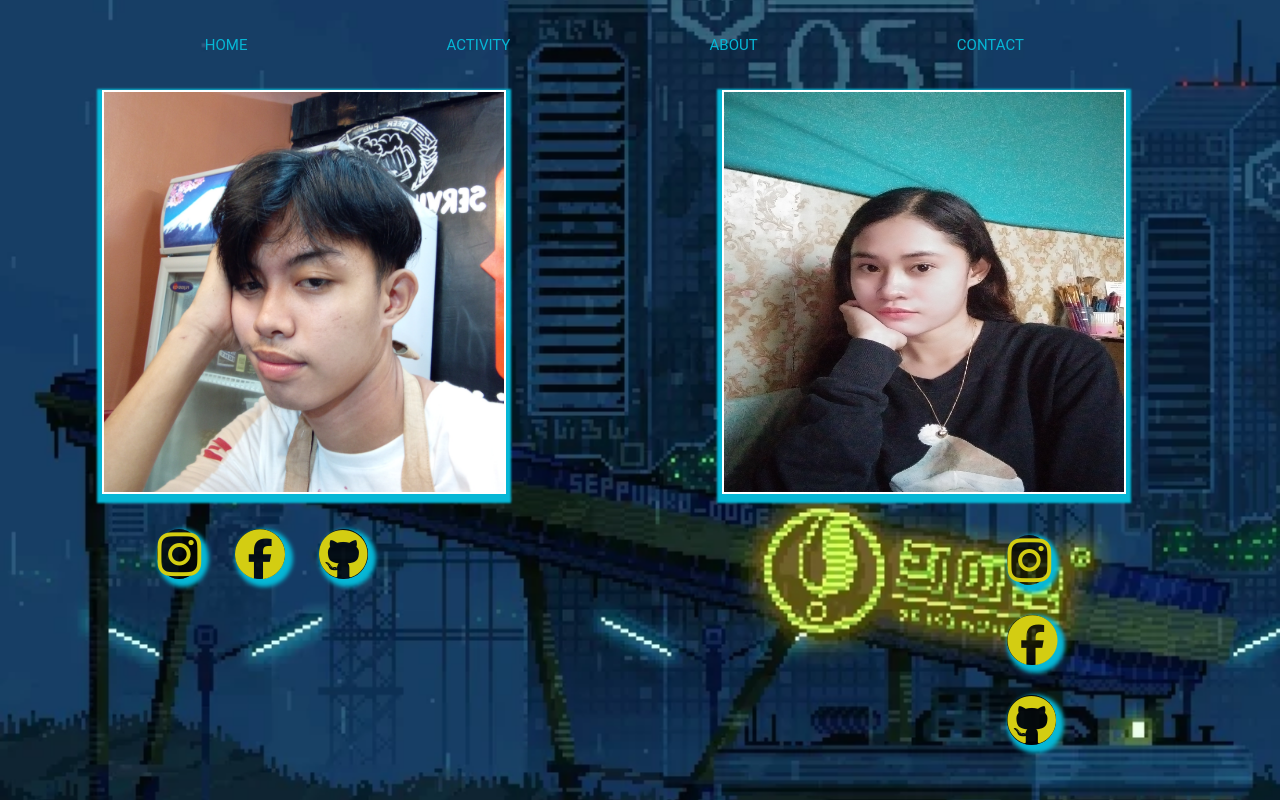
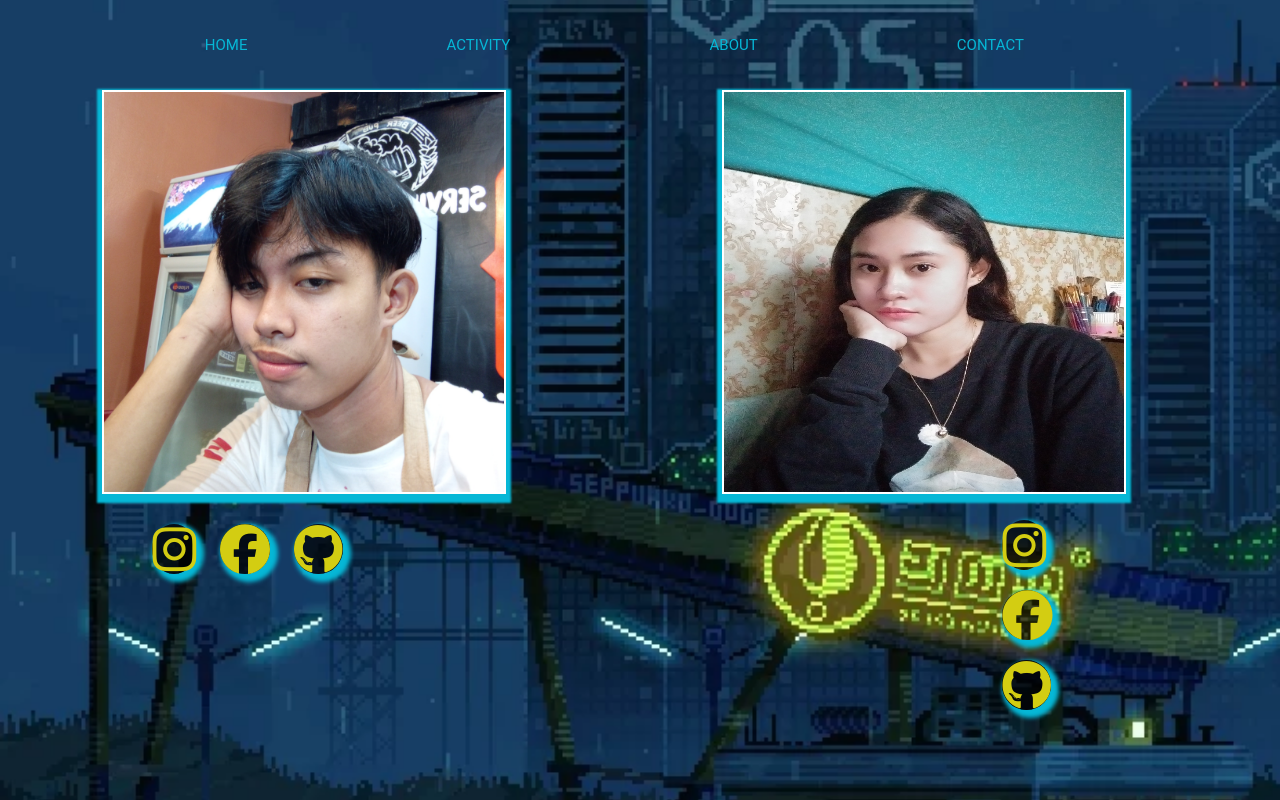
Before and after one commit to NormiePrince/portfolio, a plain HTML site: page contact.html in a window 1280 px wide. Drawn offline with Linux system fonts and the light colour scheme.

Commit message:
Update contact.css

```diff
--- a/css/contact.css
+++ b/css/contact.css
@@ -121,13 +121,13 @@ a{
 .info ul li{
     list-style: none;
     display: inline-block;
-    padding: 15px;
+    padding: 10px;
 }
 
 .info-2 ul li{
     list-style: none;
     display: inline-block;
-    padding: 15px;
+    padding: 10px;
 }
 
 .fa-brands{
```
